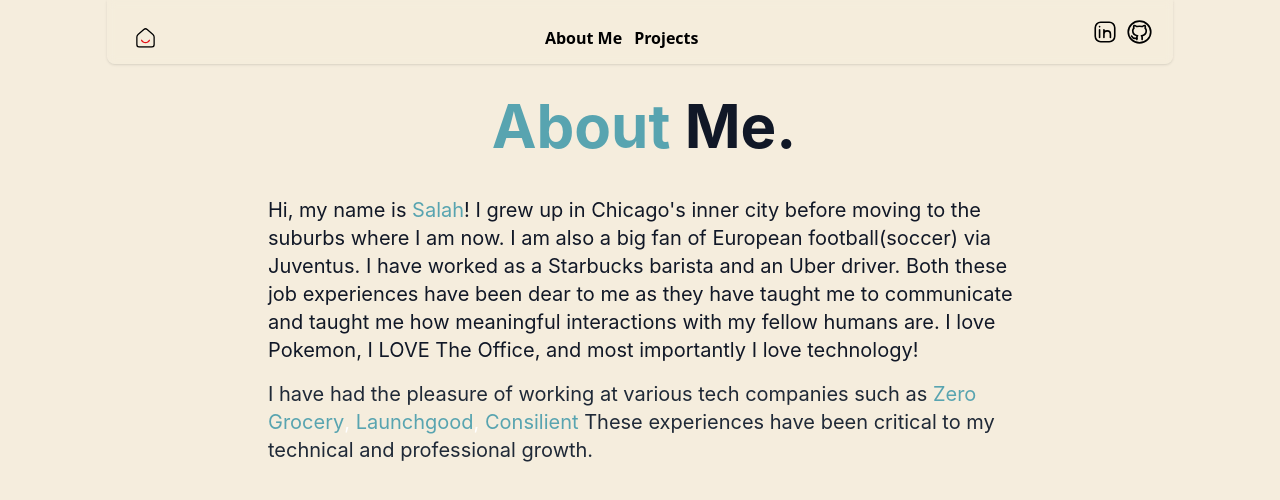
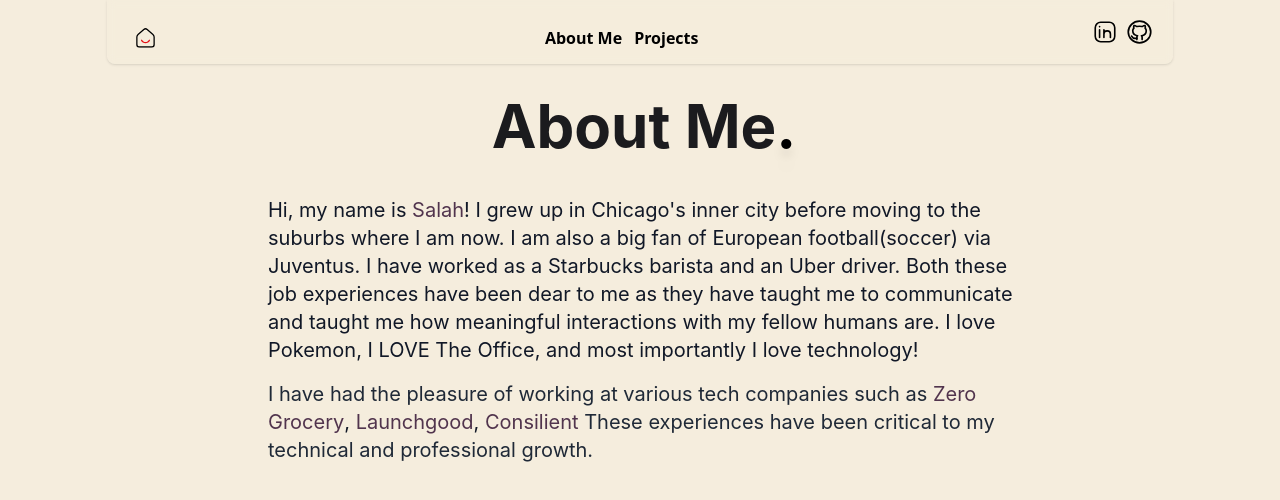
Before and after one commit to salahraja/portfolio, a Next.js app: page /about in a window 1280 px wide. Shown: the top 500 px of the page. Built offline with nearby package versions, Linux system fonts and the light colour scheme.

Commit message:
fixed color schema and navbar scaling

```diff
--- a/components/footer.tsx
+++ b/components/footer.tsx
@@ -24,11 +24,10 @@
 
             <div className="mt-6 lg:max-w-sm">
               <p className="text-sm text-gray-800 dark:text-white">
-                I&apos;m a Frontend Developer with 2 years experience. I was
-                born in Pakistan & moved to the US at 4 years old. I grew up in
-                Chicago&apos;s inner city before moving to the suburbs where I
-                am now. I love Pokemon, I LOVE The Office, and most importantly
-                I love technology!
+                I&apos;m a Frontend Developer with 2 years experience. I grew up
+                in Chicago&apos;s inner city before moving to the suburbs where
+                I am now. I love Pokemon, I LOVE The Office, and most
+                importantly I love technology!
               </p>
               <p className="mt-4 text-sm text-gray-800 dark:text-white">
                 I first coded in Java at about 11 years old. Since then
--- a/components/nav.tsx
+++ b/components/nav.tsx
@@ -36,9 +36,9 @@
 
   return (
     <div className="fixed inset-x-0 mx-auto w-5/6 flex-1 justify-center z-10">
-      <nav className="font-sans bg-[#F5EDDD] dark:bg-zinc-800/30 bg-opacity-40 backdrop-blur-sm rounded-b-lg shadow">
+      <nav className="font-sans bg-[#F5EDDD] dark:bg-zinc-800/30 bg-opacity-40 backdrop-blur-sm rounded-lg shadow">
         <div className="mx-auto text-center">
-          <div className="h-[8vh] space-y-2 ml-auto w-auto whitespace-nowrap font-semibold">
+          <div className="sm:h-[8vh] phone:h-[11vh] space-y-2 ml-auto w-auto whitespace-nowrap font-semibold">
             <Link href={"/"}>
               <div className="pt-[13.5px]"></div>
             </Link>{" "}
--- a/pages/about.tsx
+++ b/pages/about.tsx
@@ -15,34 +15,38 @@
         <NavBarTwo />
       </div>
       <div className="dark:bg-[#1B1B1E] bg-[#F5EDDD] flex flex-col items-center">
-        <h1 className="text-4xl pl-2 font-bold pb-5 text-[#58A4B0] sm:text-5xl md:text-6xl">
+        <h1 className="text-4xl pl-2 font-bold pb-5 dark:text-[#f5f5f5] text-[#1B1B1E] sm:text-5xl md:text-6xl">
           <span className="inline xl:inline">About</span>{" "}
-          <span className="inline text-gray-900 dark:text-white ">Me.</span>
+          <span className="inline text-[#1B1B1E] dark:text-white ">Me</span>
+          <span className="text-black drop-shadow-xl">.</span>
         </h1>
         <div className="flex flex-row  max-w-md text-base text-gray-900 dark:text-white sm:text-lg md:mt-5 md:max-w-3xl md:text-xl">
           <div className="pb-[22rem] pl-3 w-screen">
-            Hi, my name is <div className="inline text-[#58A4B0] ">Salah</div>!
-            I grew up in Chicago&apos;s inner city before moving to the suburbs
-            where I am now. I am also a big fan of European football(soccer) via
-            Juventus. I have worked as a Starbucks barista and an Uber driver.
-            Both these job experiences have been dear to me as they have taught
-            me to communicate and taught me how meaningful interactions with my
-            fellow humans are. I love Pokemon, I LOVE The Office, and most
-            importantly I love technology!{" "}
+            Hi, my name is{" "}
+            <div className="inline text-[#51344D] dark:text-[#F5EDDD]">
+              Salah
+            </div>
+            ! I grew up in Chicago&apos;s inner city before moving to the
+            suburbs where I am now. I am also a big fan of European
+            football(soccer) via Juventus. I have worked as a Starbucks barista
+            and an Uber driver. Both these job experiences have been dear to me
+            as they have taught me to communicate and taught me how meaningful
+            interactions with my fellow humans are. I love Pokemon, I LOVE The
+            Office, and most importantly I love technology!{" "}
             <div className=" bg-white ">
               <p className="mt-4 dark:bg-[#1B1B1E] dark:text-white bg-[#F5EDDD] text-gray-800">
                 {" "}
                 I have had the pleasure of working at various tech companies
                 such as
-                <div className="text-[#58A4B0] inline">
+                <div className="text-[#51344D] dark:text-[#F5EDDD] inline">
                   {" "}
                   Zero Grocery
                   <p className="inline text-gray-900">
-                    <span className="text-white">,</span>
+                    <span className="dark:text-white">,</span>
                   </p>{" "}
                   Launchgood
                   <p className="inline text-gray-900">
-                    <span className="text-white">,</span>
+                    <span className="dark:text-white">,</span>
                   </p>{" "}
                   Consilient{" "}
                 </div>
--- a/pages/index.tsx
+++ b/pages/index.tsx
@@ -33,8 +33,6 @@
           {" "}
           <NavBar />
         </div>{" "}
-        <Link href={"/"}>
-          {" "}
         <div className="col-span-1">
           <div className="max-[640px]:mt-[4px] max-[640px]:w-[6vw] sm:max-w-[4vw] md:max-w-[8vw]">
             <Image
@@ -45,34 +43,24 @@
             />
           </div>
         </div>{" "}
-        </Link>{" "}
         <div className="">
           {" "}
           <div className="w-screen xs:h-[550px] lg:h-[220px] md:h-[200px] sm:-mt-[91px] md:-m-[144px]"></div>
           <div className="text-center mt-8">
             <div className="pl-6">
               <h1 className="text-4xl text-center mb-2 font-bold tracking-tight dark:text-[#f5f5f5] text-[#353935] sm:text-5xl md:text-6xl min-[767.8px]:pt[1rem] max-[767.8px]:mt-[1rem] max-[730px]:pt-[7.5rem] min-[668px]:mt-[5px] -mt-[111px] min-[168px]:-mt-[11rem]">
-                <h2 className="max-[640px]:pt-[9.7vh] block xl:inline motion-safe:animate-fadeIn dark:text-[#f5f5f5]">
+                <h2 className="max-[640px]:pt-[9.7vh] block xl:inline motion-safe:animate-fadeIn">
                   Assalaamalaikum & hello!
                 </h2>{" "}
                 <span className="block pt-10 text-[#353935] dark:text-[#f5f5f5]">
                   I&apos;m Salah & I build in
-                  <div className="inline text-black"> :</div>
+                  <div className="inline text-white dark:text-black"> :</div>
                 </span>
                 <TypeWriter />
               </h1>
             </div>
-            <div className="text-center mx-auto max-w-sm text-base text-gray-900 sm:text-lg md:mt-5 md:max-w-3xl md:text-xl">
-              <div className="inline text-light dark:text-[#f5f5f5]">
-                &quot;Michael always says K-I-S-S. Keep it simple, stupid.&quot;
-              </div>
-            </div>
-            <div className="dark:text-[#f5f5f5] text-[#353935]">
-              <div className="dark:text-[#f5f5f5] text-[#353935] inline">
-                {"— "}{" "}
-              </div>
-              Dwight K. Schrute
-            </div>
+            <div className="text-center mx-auto max-w-sm text-base text-gray-900 sm:text-lg md:mt-5 md:max-w-3xl md:text-xl"></div>
+
             <div className="mt-8 px-4">
               <p className="text-lg text-gray-900 dark:text-white whitespace-pre-wrap tracking-wide leading-snug font-extralight sm:text-xl md:text-2xl lg:text-3xl">
                 Welcome to my portfolio website! I am a junior software engineer
--- a/tailwind.config.js
+++ b/tailwind.config.js
@@ -7,6 +7,7 @@
   theme: {
     screens: {
       tablet: "691px",
+      phone: "390px",
 
       sm: "640px",
       // => @media (min-width: 640px) { ... }
```
Lines whose indentation alone changed are shown as unchanged.
